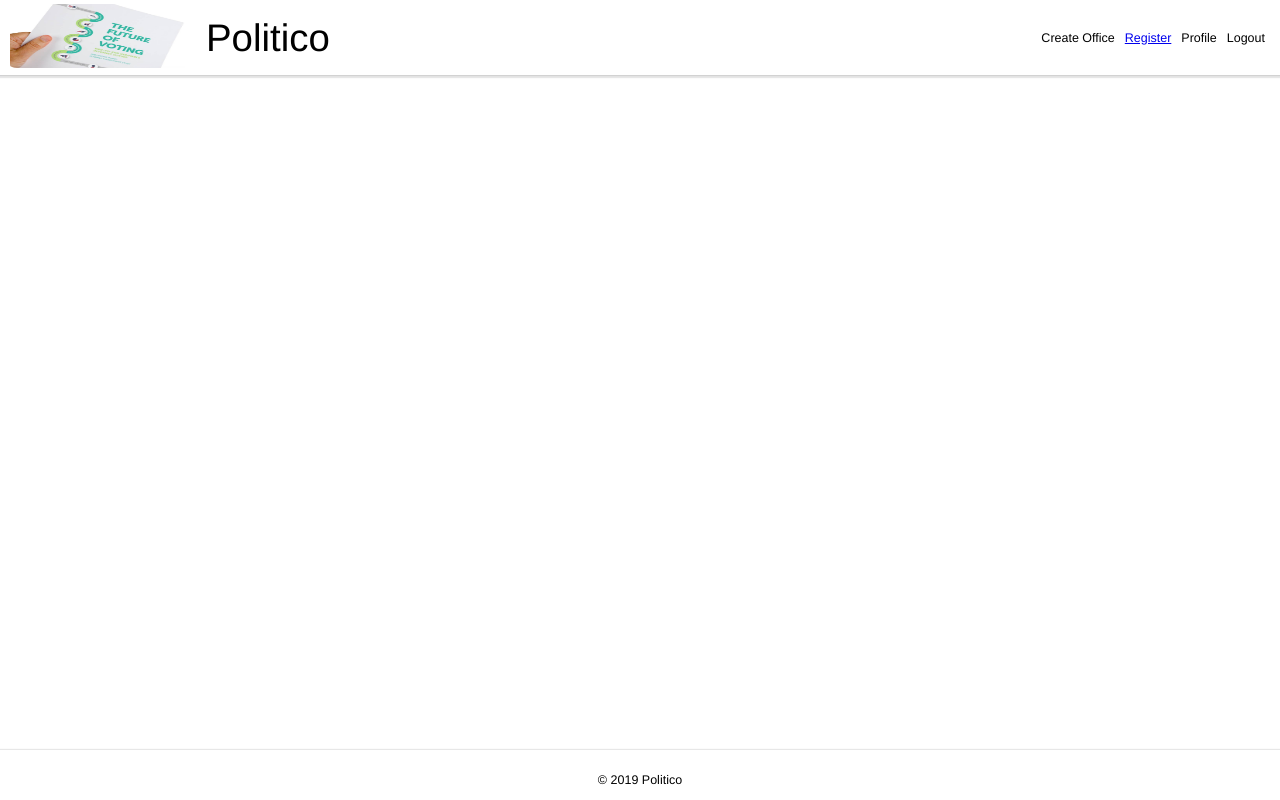
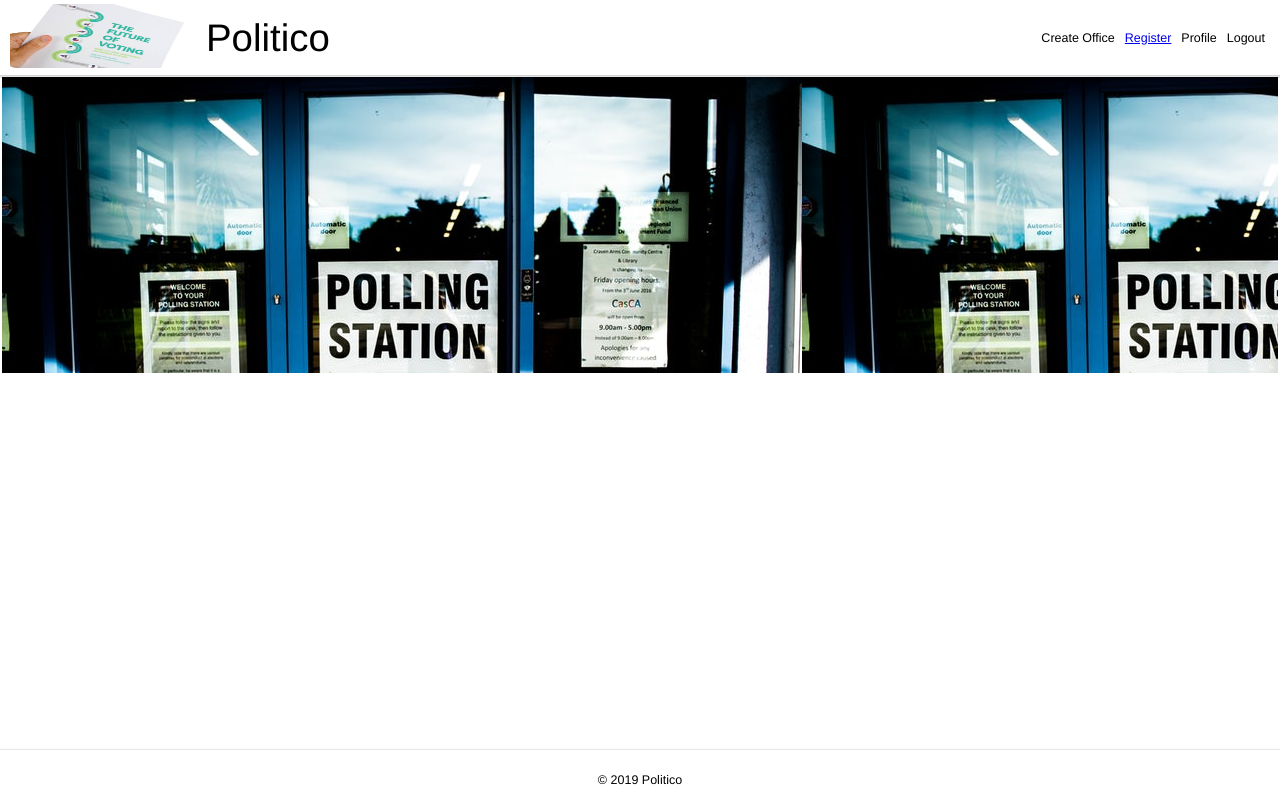
Before and after one commit to Nduhiu17/politico, a plain HTML site: page UI/profile.html in a window 1280 px wide. Drawn offline with Linux system fonts and the light colour scheme.

Commit message:
[Feature #163549699] Add a top header and background image and style with css

```diff
--- a/UI/profile.html
+++ b/UI/profile.html
@@ -32,6 +32,9 @@
             </div>
         </div>
     </div>
+    <div class="top-profile-header">
+
+    </div>
     <div class="footer">
         <p>&copy; 2019 Politico</p>
     </div>
--- a/UI/static/css/styles.css
+++ b/UI/static/css/styles.css
@@ -282,3 +282,9 @@ input[type=text],input[type=email], input[type=password],select {
     height: 200px;
     box-shadow: 0 0 1px 1px rgba(20,23,28,0.1), 0 3px 1px 0 rgba(20,23,28,0.1);
 }
+
+.top-profile-header{
+    height: 37vh;
+    background-image: url('logo2.jpeg');
+    margin: 2px;
+}
```
Also changed, not shown: UI/images/logo2.jpeg (added), UI/static/css/logo2.jpeg (added).
